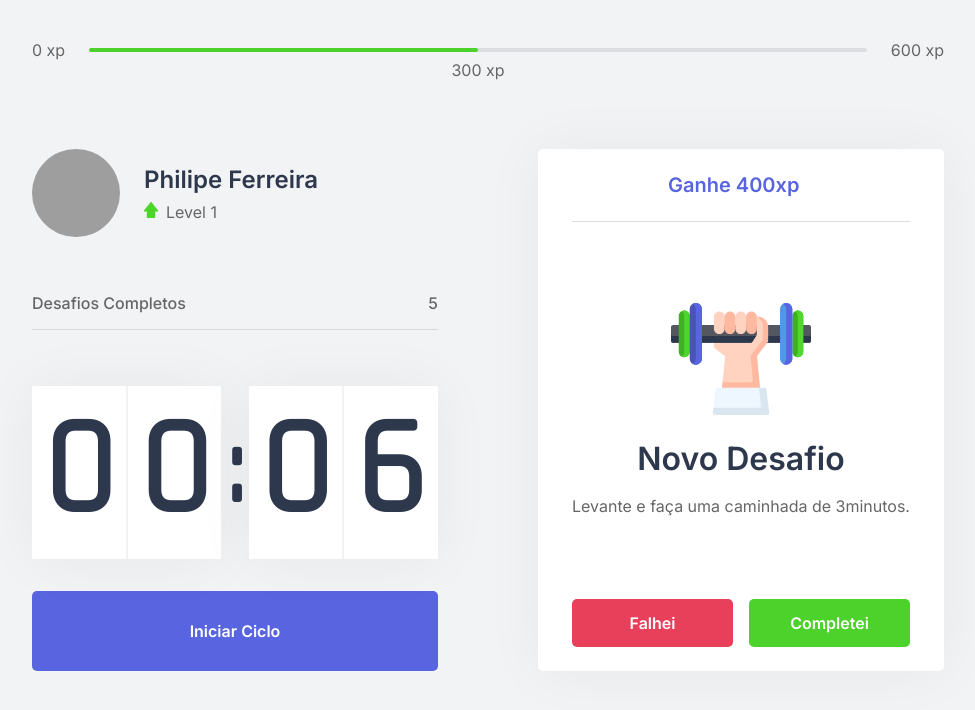
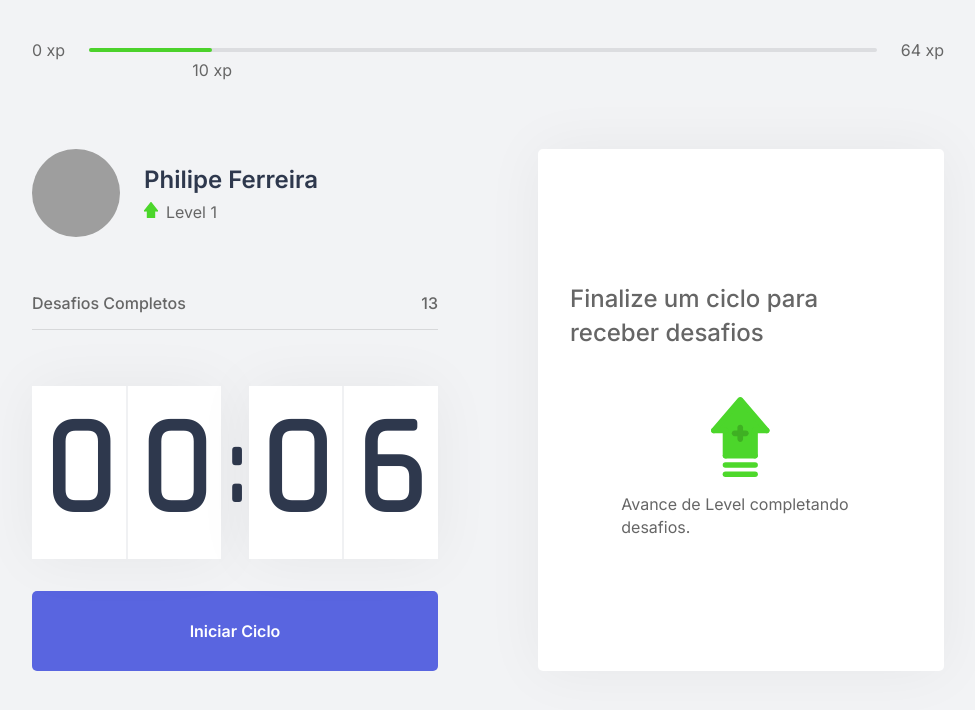
Before and after one commit to PhilipeF/moveit-next, a Next.js app: page / in a window 1280 px wide. Shown: the top 710 px of the page, without its empty margins (152-1127 px from the left). Built offline with nearby package versions, Linux system fonts and the light colour scheme; grey boxes are pictures that could not be loaded.

Commit message:
Finalizando context api

```diff
--- /dev/null
+++ b/challenges.json
@@ -0,0 +1,62 @@
+[
+  {
+    "type": "body",
+    "description": "Estique um de seus braços com a palma da mão virada para frente e puxe os dedos para cima por 10 segundos por mão.",
+    "amount": 80
+  },
+  {
+    "type": "body",
+    "description": "Estique seu braço contra o peito e puxe-o utilizando o outro braço por 10 segundos por braço.",
+    "amount": 60
+  },
+  {
+    "type": "body",
+    "description": "Puxe seu pescoço com a ajuda da mão para a direita e para a esquerda, permanecendo na posição por alguns segundos.",
+    "amount": 70
+  },
+  {
+    "type": "body",
+    "description": "Com as duas mãos na parte de trás da cabeça, leve-a para baixo, alongando a parte de trás da região.",
+    "amount": 60
+  },
+  {
+    "type": "body",
+    "description": "Cruze as pernas e desça com as mãos esticadas em direção ao chão. Repita o movimento com a outra perna na frente.",
+    "amount": 100
+  },
+  {
+    "type": "body",
+    "description": "Sentado, abra as pernas e tente encostar as palmas das mãos no chão, repita 3 vezes por 5 segundos.",
+    "amount": 80
+  },
+  {
+    "type": "body",
+    "description": "Puxe o joelho de encontro ao peito e segure, troque de perna após 10 segundos.",
+    "amount": 50
+  },
+  {
+    "type": "body",
+    "description": "Sentado, cruze uma perna e incline seu tronco à frente, troque de perna após 10 segundos.",
+    "amount": 80
+  },
+  {
+    "type": "eye",
+    "description": "Sentado, feche os olhos e cubra-os com as palmas da mão durante 2 minutos, depois abra normalmente.",
+    "amount": 90
+  },
+  {
+    "type": "eye",
+    "description": "Em algum ambiente aberto, olhe o mais longe que puder em quatro direções por 3s, mexa apenas os olhos. Repita 3 vezes.",
+    "amount": 140
+  },
+  {
+    "type": "eye",
+    "description": "Usando os polegares, massage a área abaixo das sobrancelhas em movimentos circulares por 15 segundos.",
+    "amount": 70
+  },
+  {
+    "type": "body",
+    "description": "Em pé, gire a cintura o máximo que puder para a esquerda, segure por cinco segundos. Repita para a direita.",
+    "amount": 90
+  }
+]
--- a/src/components/Challangebox.tsx
+++ b/src/components/Challangebox.tsx
@@ -4,29 +4,30 @@
 
 export function Challangebox() {
 
-    const hasActiveChallange = true
+    const { activeChallenge, resetChallange } = useContext(ChallangesContext)
 
-    const contextData = useContext(ChallangesContext)
-
-    console.log(contextData)
+    //const {contextData} = useContext(ChallangesContext)
+    //console.log(contextData)
+    //const hasActiveChallenge = true;
 
     return (
+        <div className={styles.ChallangeboxContainer}>
 
-        <div className={styles.ChallangeboxContainer}>
-            { hasActiveChallange ? (
+            { activeChallenge ? (
                 <div className={styles.challangeActive}>
-                    <header>Ganhe 400xp</header>
+                    <header>Ganhe {activeChallenge.amount} xp</header>
 
                     <main>
-                        <img src='icons/body.svg' />
+                        <img src={`icons/${activeChallenge.type}.svg `} />
                         <strong>Novo Desafio</strong>
-                        <p>Levante e faça uma caminhada de 3minutos.</p>
+                        <p>{activeChallenge.description}</p>
                     </main>
 
                     <footer>
                         <button
                             type='button'
                             className={styles.challangeFailedButton}
+                            onClick={resetChallange}
                         >
                             Falhei
                             </button>
--- a/src/components/CompletedChallenges.tsx
+++ b/src/components/CompletedChallenges.tsx
@@ -1,10 +1,17 @@
+import { useContext } from 'react';
+import { ChallangesContext } from '../contexts/ChallangesContext';
+
 import styles from '../styles/components/CompletedChallenges.module.css';
 
+
 export function CompletedChallanges() {
+
+    const { challangeComplete } = useContext(ChallangesContext);
+
     return (
         <div className={styles.CompletedChallengesContainer}>
             <span> Desafios Completos </span>
-            <span>5</span>
+            <span>{challangeComplete}</span>
         </div>
     )
 }
--- a/src/components/Countdown.tsx
+++ b/src/components/Countdown.tsx
@@ -9,6 +9,7 @@
 let countDownTimeout: NodeJS.Timeout
 
 export function Countdown() {
+
     const { StartNewChallange } = useContext(ChallangesContext)
 
     const [time, setTime] = useState(0.1 * 60);
@@ -41,7 +42,7 @@
         } else if (isActive && time === 0) {
             setHasFinished(true)
             setIsActive(false)
-            { StartNewChallange }
+            StartNewChallange()
 
         }
     }, [isActive, time])
--- a/src/components/ExperienceBar.tsx
+++ b/src/components/ExperienceBar.tsx
@@ -1,16 +1,24 @@
-import styles from  '../styles/components/ExperienceBar.module.css'
+import styles from '../styles/components/ExperienceBar.module.css'
+import { ChallangesContext } from '../contexts/ChallangesContext';
+import { useContext } from 'react';
+
 
 export function ExperienceBar() {
+
+    const { currentyExperience, experienceToNextLevel } = useContext(ChallangesContext)
+
+    const percentToNextLevel = Math.round(currentyExperience * 100) / experienceToNextLevel;
+
     return (
         <header className={styles.experienceBar}>
             <span>0 xp</span>
             <div>
-                <div style={{ width: '50%' }} />
-                <span className={styles.currentyExperience} style={{ left:'50%'}}>
-                    300 xp
+                <div style={{ width: `${percentToNextLevel}%` }} />
+                <span className={styles.currentyExperience} style={{ left: `${percentToNextLevel}%` }}>
+                    {currentyExperience} xp
                 </span>
             </div>
-            <span>600 xp</span>
+            <span> {experienceToNextLevel} xp</span>
         </header>
     )
 }
--- a/src/contexts/ChallangesContext.tsx
+++ b/src/contexts/ChallangesContext.tsx
@@ -1,43 +1,76 @@
 import { createContext, ReactNode, useState } from 'react';
 
-interface ChallangeContext {
-            level: number;
-            currentyExperience: number;
-            challangeComplete: number;
-            levelup: () => void;
-            StartNewChallange: () => void;
+import challenges from '../../challenges.json';
+
+interface Challenge {
+    type: 'body' | 'eye';
+    description: string;
+    amount: number;
+}
+
+interface ChallengesContextData {
+    level: number;
+    currentyExperience: number;
+    challangeComplete: number;
+    activeChallenge: Challenge;
+    experienceToNextLevel: number;
+    levelup: () => void;
+    StartNewChallange: () => void;
+    resetChallange: () => void;
 }
 
 interface ChallangeProvaiderProps {
-    children: ReactNode /* qndo um childrem de um componente for um componente react esse componenet receber como propriedade o ReactNode */
+    children: ReactNode /* qndo um childrem de um componente for um componente react esse componenet recebe como propriedade o ReactNode */
 }
 
-export const ChallangesContext = createContext({} as ChallangeContext);
+export const ChallangesContext = createContext({} as ChallengesContextData);
 
 export function ChallangeProvaider({ children }: ChallangeProvaiderProps) {
 
     const [level, setLevel] = useState(1);
-    const [currentyExperience, setCurrentExperience] = useState(0);
-    const [challangeComplete, setChallangeComplete] = useState(0);
+    const [currentyExperience, setCurrentExperience] = useState(10);
+    const [challangeComplete, setChallangeComplete] = useState(13);
+
+    const [activeChallenge, setActiveChallenge] = useState(null);
+
+    const experienceToNextLevel = Math.pow((level + 1) * 4, 2)
+
+    function countExperience() {
+        setCurrentExperience(currentyExperience)
+    }
+
 
     function levelup() {
         setLevel(level + 1);
     }
 
     function StartNewChallange() {
-        console.log('NewChallange')
+
+        const randomChallageIndex = Math.floor(Math.random() * challenges.length);
+        const challenge = challenges[randomChallageIndex];
+
+        setActiveChallenge(challenge)
+
+        //console.log('NewChallenge')
+    }
+
+    function resetChallange() {
+        setActiveChallenge(null)
     }
 
     return (
+
         <ChallangesContext.Provider value={{
             level: 1,
             levelup,
             currentyExperience,
             challangeComplete,
-            StartNewChallange
+            StartNewChallange,
+            activeChallenge,
+            resetChallange,
+            experienceToNextLevel
         }}
         >
-
             {children}
 
         </ChallangesContext.Provider>
```
Lines whose indentation alone changed are shown as unchanged.
